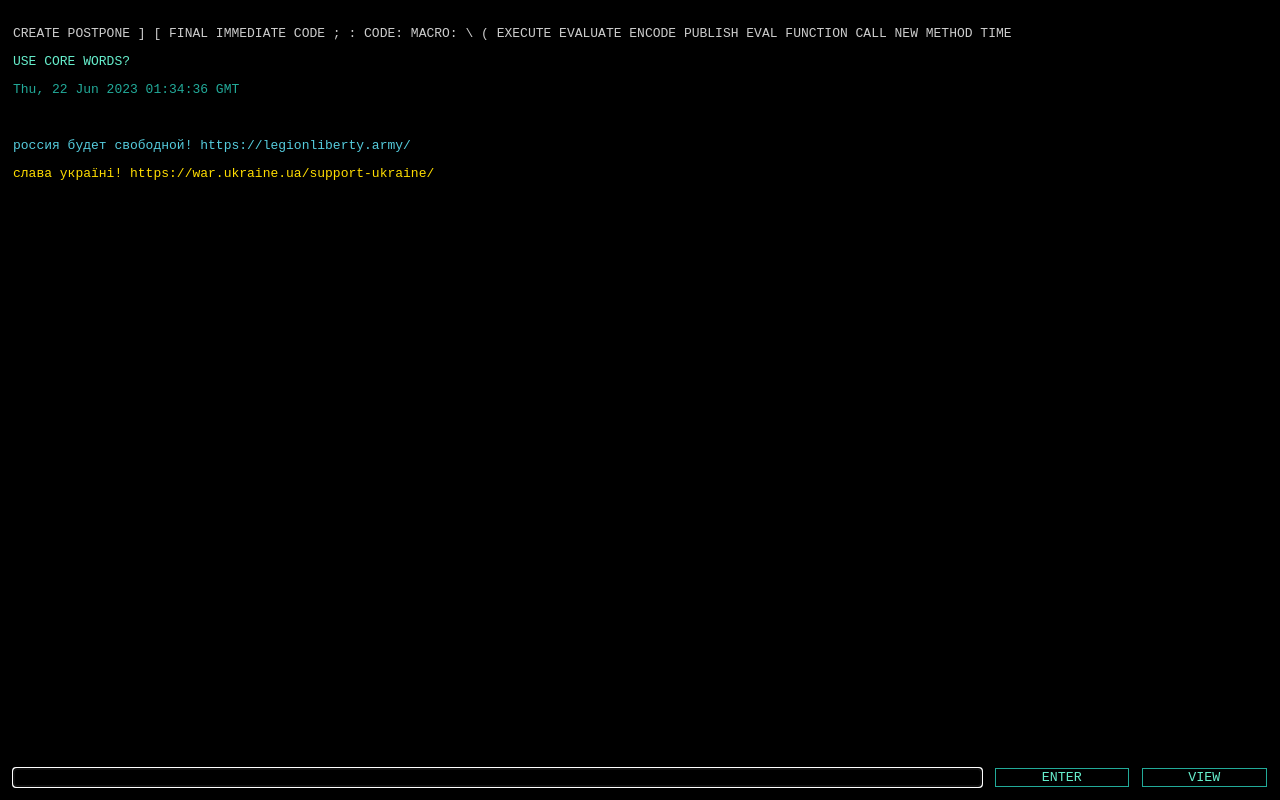
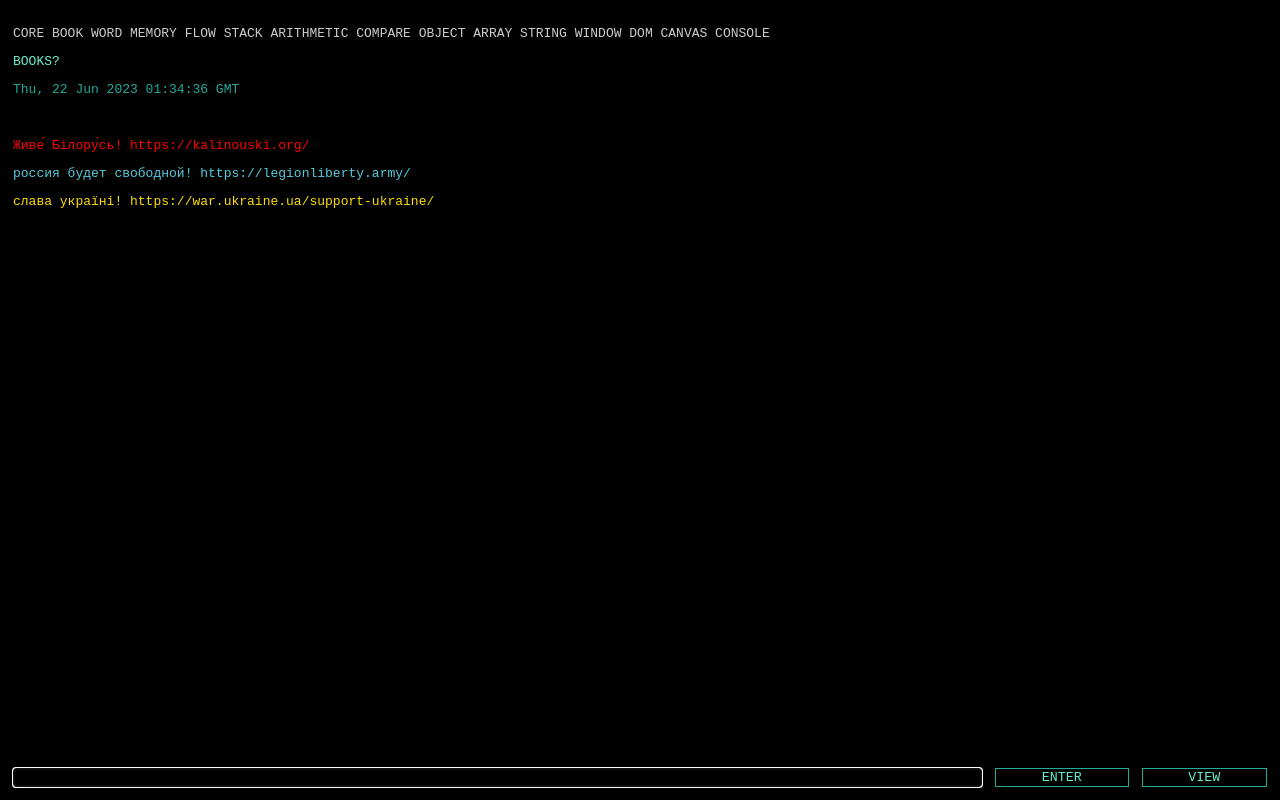
Before and after one commit to jhswartz/eczema, a plain HTML site: page index.html in a window 1280 px wide. Drawn offline with Linux system fonts and the light colour scheme.

Commit message:
Живе́ Білору́сь!

```diff
--- a/console.js
+++ b/console.js
@@ -140,5 +140,6 @@ VARIABLE LineIndex
 
 system.console.write('слава україні! https://war.ukraine.ua/support-ukraine/', "#fd0");
 system.console.write('россия будет свободной! https://legionliberty.army/', "#5cd");
+system.console.write('Живе́ Білору́сь! https://kalinouski.org/', "#f00");
 
-system.console.read("USE CORE WORDS?");
+system.console.read("BOOKS?");
--- a/index.html
+++ b/index.html
@@ -3,7 +3,7 @@
   <head>
     <meta charset="utf-8" />
     <meta name="viewport" content="width=device-width, initial-scale=1" />
-    <title>console (eczema 0.8)</title>
+    <title>console (eczema 0.9)</title>
     <link href="core.css" type="text/css" rel="stylesheet" />
     <script defer type="text/javascript" src="eczema.js"></script>
     <script defer type="text/javascript" src="core.js"></script>
```
